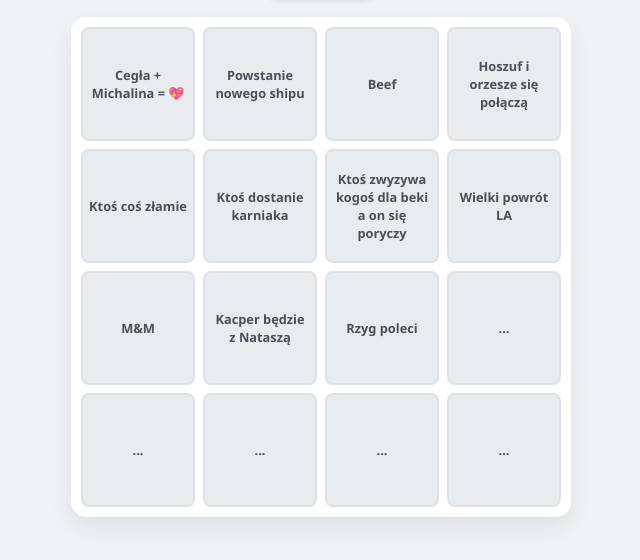
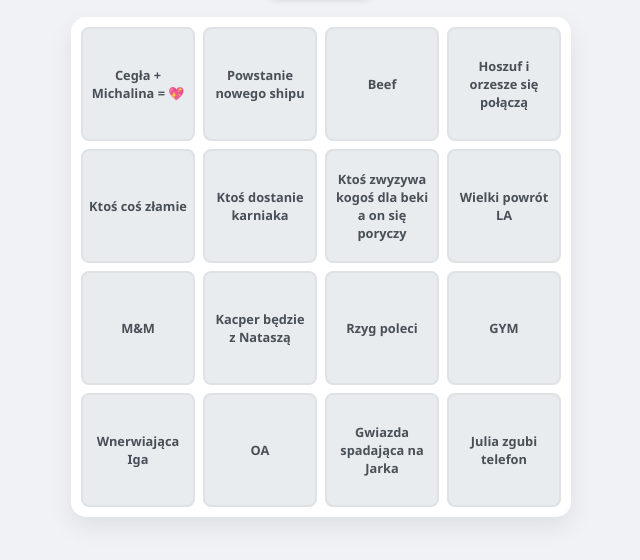
Before and after one commit to JARDEN17/bingo-burzenin-2026, a plain HTML site: page index.html in a window 1280 px wide. Shown: the part 122-682 px from the top of the page, without its empty margins (319-959 px from the left). Drawn offline with Linux system fonts and the light colour scheme.

Commit message:
Update index.html

```diff
--- a/index.html
+++ b/index.html
@@ -143,12 +143,16 @@
         <div class="bingo-cell" data-id="9">M&M</div>
         <div class="bingo-cell" data-id="10">Kacper będzie z Nataszą</div>
         <div class="bingo-cell" data-id="11">Rzyg poleci</div>
-        <div class="bingo-cell" data-id="12">...</div>
+        <div class="bingo-cell" data-id="12">GYM</div>
 
-        <div class="bingo-cell" data-id="13">...</div>
-        <div class="bingo-cell" data-id="14">...</div>
-        <div class="bingo-cell" data-id="15">...</div>
-        <div class="bingo-cell" data-id="16">...</div>
+        <div class="bingo-cell" data-id="13">Wnerwiająca Iga</div>
+        <div class="bingo-cell" data-id="14">OA</div>
+        <div class="bingo-cell" data-id="15">Gwiazda spadająca na Jarka</div>
+        <div class="bingo-cell" data-id="16">Julia zgubi telefon</div>
+
+        <!-- Nadprogramowa opcja do podmiany w razie potrzeby:
+        <div class="bingo-cell" data-id="17">Inne hasło</div>
+        -->
     </div>
 
     <script>
```
